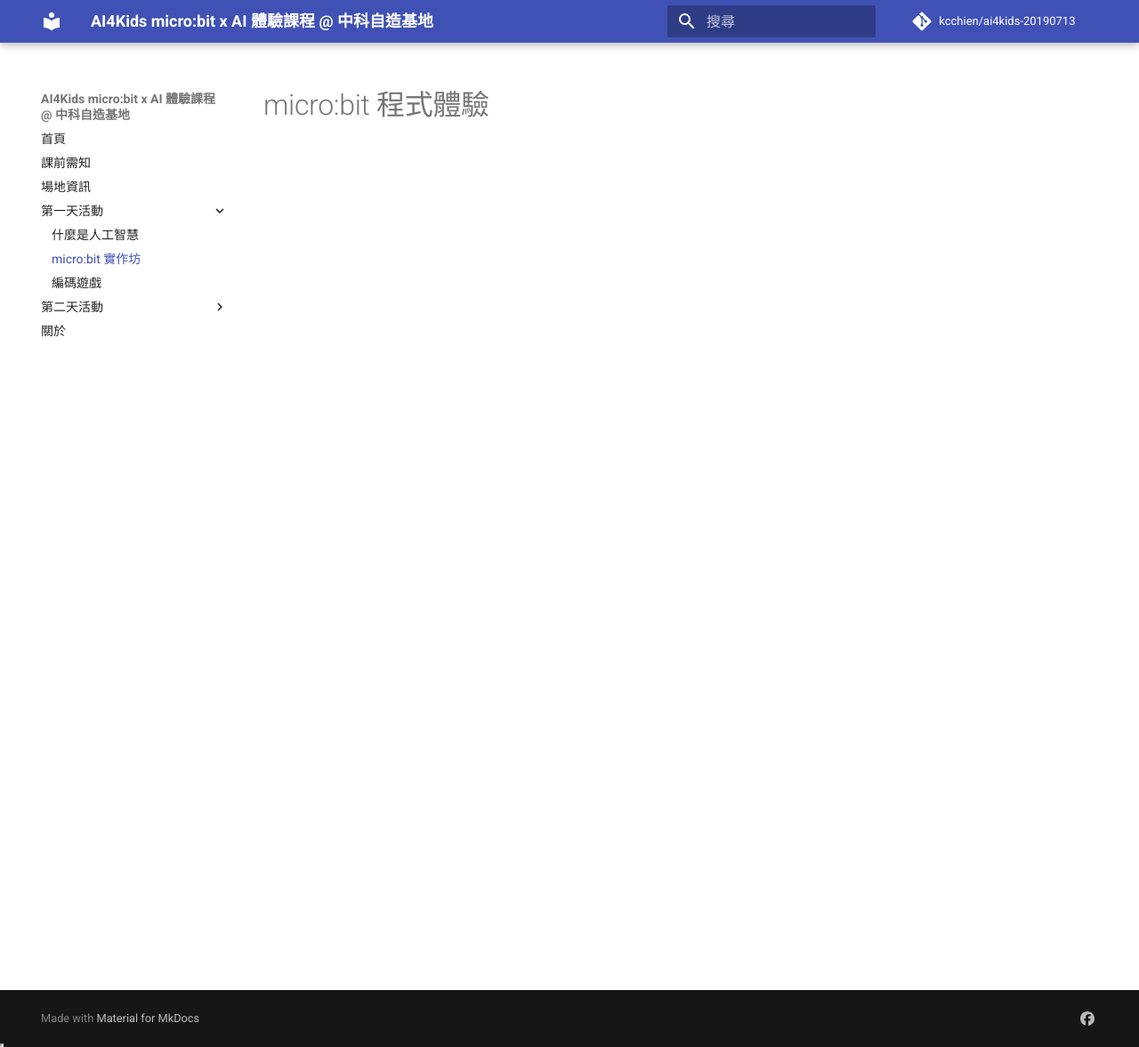
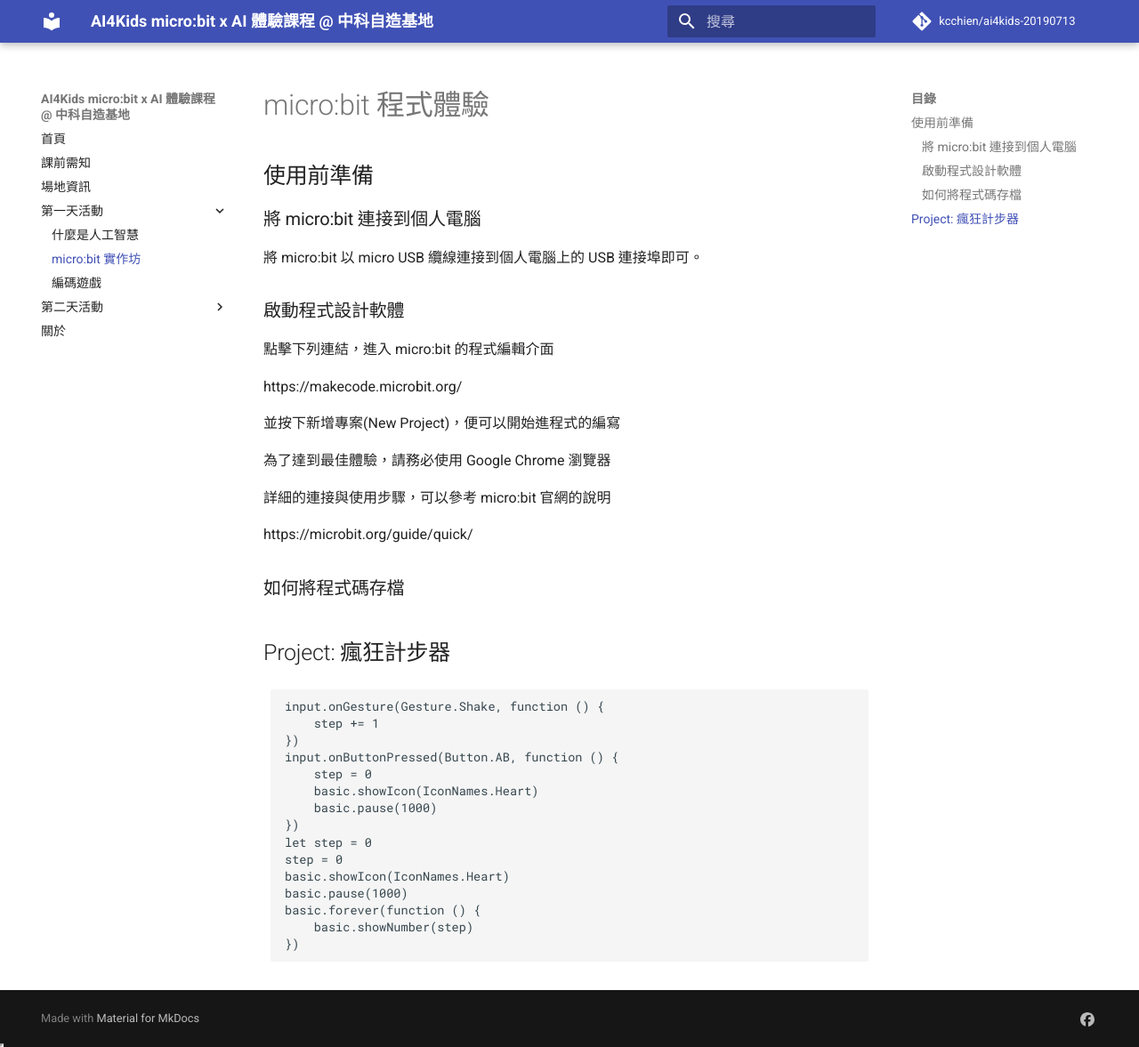
Before and after one commit to kcchien/ai4kids-20190713, an MkDocs documentation site: the page built from docs/microbit.md, in a window 1280 px wide and 1177 px high. Shown: the whole window at 89% size. Built offline with MkDocs 1.6.1 and Material for MkDocs 9.7.7, drawn with Linux system fonts in a browser that asks for light colours; comment, search, counter and statistics services are not loaded.

````diff
--- a/docs/microbit.md
+++ b/docs/microbit.md
@@ -1 +1,43 @@
 # micro:bit 程式體驗
+
+## 使用前準備
+
+### 將 micro:bit 連接到個人電腦
+
+將 micro:bit 以 micro USB 纜線連接到個人電腦上的 USB 連接埠即可。
+
+### 啟動程式設計軟體
+
+點擊下列連結，進入 micro:bit 的程式編輯介面
+
+https://makecode.microbit.org/
+
+並按下新增專案(New Project)，便可以開始進程式的編寫
+
+為了達到最佳體驗，請務必使用 Google Chrome 瀏覽器
+
+詳細的連接與使用步驟，可以參考 micro:bit 官網的說明
+
+https://microbit.org/guide/quick/
+
+### 如何將程式碼存檔
+
+## Project: 瘋狂計步器
+
+```blocks
+input.onGesture(Gesture.Shake, function () {
+    step += 1
+})
+input.onButtonPressed(Button.AB, function () {
+    step = 0
+    basic.showIcon(IconNames.Heart)
+    basic.pause(1000)
+})
+let step = 0
+step = 0
+basic.showIcon(IconNames.Heart)
+basic.pause(1000)
+basic.forever(function () {
+    basic.showNumber(step)
+})
+```
````
Also changed, not shown: docs/ai_image.md (+1 -1 lines), docs/notice.md (+5 -5 lines), site/404.html, site/about/index.html, site/ai_alien_language/index.html, site/ai_image/index.html, site/ai_make_me_happy/index.html, site/encode_game/index.html, site/index.html, site/microbit/index.html, site/notice/index.html, site/venue/index.html, site/what_is_ai/index.html, 1 other file.
